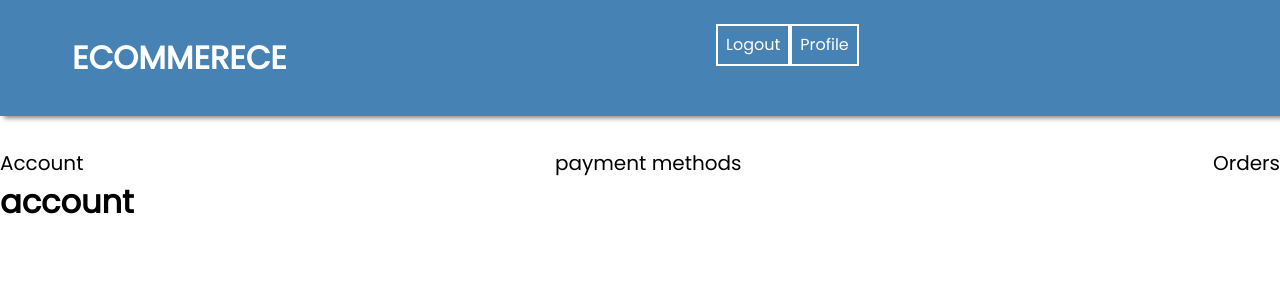
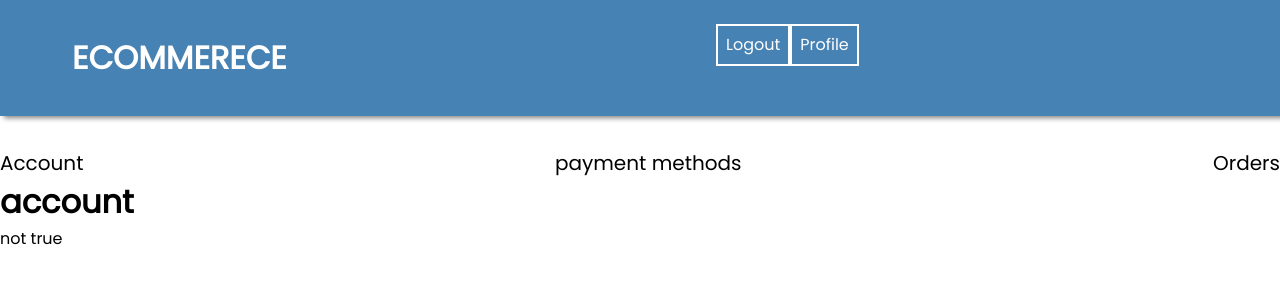
Before and after one commit to michael-prye/Ecommerce-website, a React (Create React App) app in the folder frontend/: page /profile in a window 1280 px wide. Shown: the top 301 px of the page. Built offline with nearby package versions, Linux system fonts and the light colour scheme; sample sign-in values are in the browser's storage.

Commit message:
Installed Headless UI Package

```diff
--- a/frontend/package.json
+++ b/frontend/package.json
@@ -3,6 +3,7 @@
   "version": "0.1.0",
   "private": true,
   "dependencies": {
+    "@headlessui/react": "^1.7.7",
     "@testing-library/jest-dom": "^5.16.2",
     "@testing-library/react": "^12.1.2",
     "@testing-library/user-event": "^13.5.0",
--- a/frontend/src/components/NavBar/NavBar.jsx
+++ b/frontend/src/components/NavBar/NavBar.jsx
@@ -4,6 +4,7 @@ import { useNavigate, Link } from "react-router-dom";
 import AuthContext from "../../context/AuthContext";
 import useWindowSize from "../../hooks/useWindowSize";
 import "./NavBar.css";
+import { Menu } from "@headlessui/react";
 
 const Navbar = () => {
   const { logoutUser, user } = useContext(AuthContext);
@@ -11,9 +12,13 @@ const Navbar = () => {
   const navigate = useNavigate();
   const innerWidth = useWindowSize();
 
-  const handleToggle = () => {
-    setMenuBarOpen(!menuBarOpen);
-  }
+ function ProfileMenu(){
+  return(
+    {
+
+    }
+  )
+ }
 
   if (innerWidth < 500){
     return(
--- a/frontend/src/pages/ProfilePage/ProfilePage.js
+++ b/frontend/src/pages/ProfilePage/ProfilePage.js
@@ -34,6 +34,8 @@ const [profileChoice, setProfileChoice] = useState('account')
             <li className={profileChoice === 'orders' ? 'tab--active' : 'tab--inactive'} onClick={()=>setProfileChoice('orders')}>Orders</li>
            </ul>
            {profileComponent}
+           {user.is_employee ?
+           <h1>i am a</h1> :'not true'}
         </div>
     );
 }
```
Also changed, not shown: 1 other file (tests, documents, lock files or other folders).
